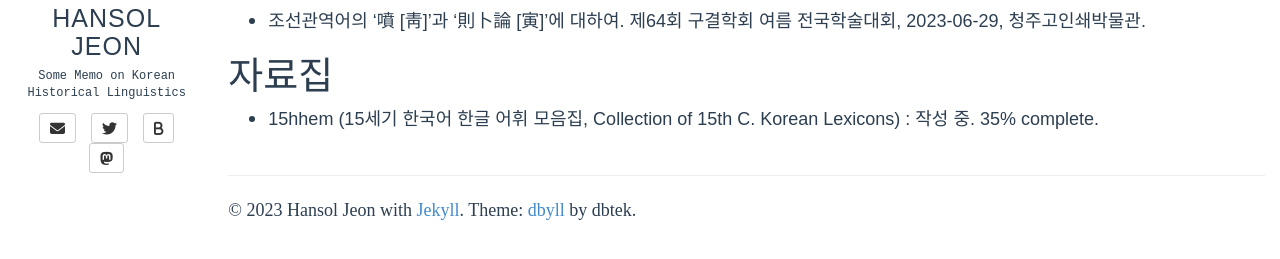
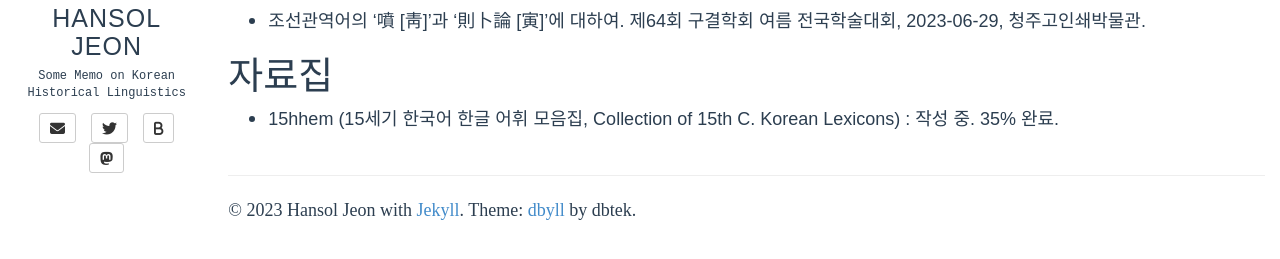
Before and after one commit to hansoljeon95/hansoljeon95.github.io, a Jekyll site: the page built from cv_kor.md, in a window 1280 px wide. Shown: the part 264-523 px from the top of the page. Built offline with Jekyll 4.4.1, drawn with Linux system fonts in a browser that asks for light colours; some web fonts are replaced.

Commit message:
Minor Eng>Kor

```diff
--- a/cv_kor.md
+++ b/cv_kor.md
@@ -11,4 +11,4 @@ fullview: true
 - 조선관역어의 ‘噴 [靑]’과 ‘則卜論 [寅]’에 대하여. 제64회 구결학회 여름 전국학술대회, 2023-06-29, 청주고인쇄박물관.
 
 # 자료집
-- 15hhem (15세기 한국어 한글 어휘 모음집, Collection of 15th C. Korean Lexicons) : 작성 중. 35% complete.
+- 15hhem (15세기 한국어 한글 어휘 모음집, Collection of 15th C. Korean Lexicons) : 작성 중. 35% 완료.
```
